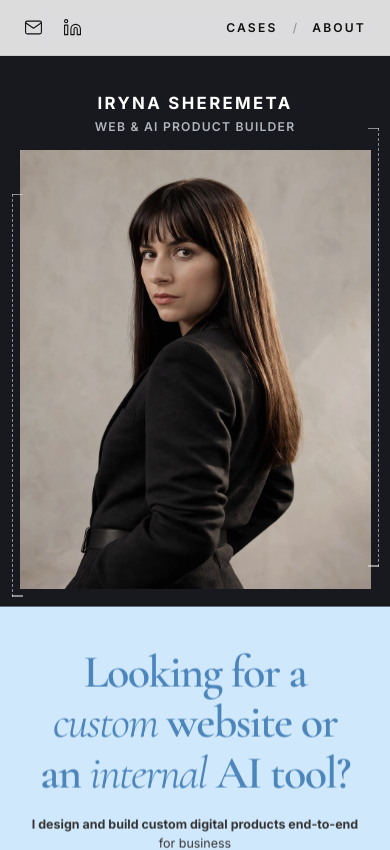
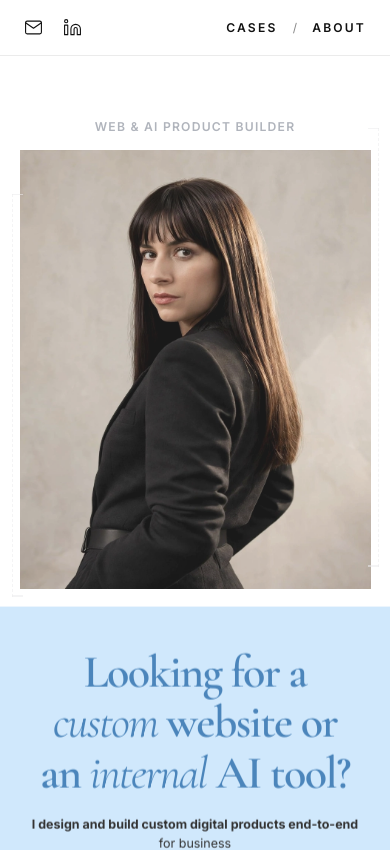
Before and after one commit to Irene2828/porfoliojuly, a Next.js app: page / in a window 390 px wide. Shown: the top 850 px of the page. Built offline with nearby package versions, Linux system fonts and the light colour scheme; no server answers; the database is empty; a web font is replaced by a local one.

Commit message:
Animate black hero background slide out from bottom and header slide out from top

```diff
--- a/src/app/components/Header.css
+++ b/src/app/components/Header.css
@@ -24,7 +24,8 @@
   z-index: 1000;
   pointer-events: auto;
   opacity: 0;
-  animation: headerReveal 0.6s cubic-bezier(0.16, 1, 0.3, 1) calc(var(--hero-intro-delay) + var(--hero-motion-duration) - 0.2s) forwards;
+  transform: translateY(-100%);
+  animation: headerSlideDown 0.75s cubic-bezier(0.16, 1, 0.3, 1) calc(var(--hero-intro-delay) + var(--hero-motion-duration) - 0.2s) forwards;
 }
 
 /* Left side on Desktop: Social Icons */
@@ -315,7 +316,7 @@
     border-bottom: 1px solid rgba(0, 0, 0, 0.08) !important;
     opacity: 0;
     transform: translateY(-100%);
-    animation: headerSlideDown 0.65s cubic-bezier(0.16, 1, 0.3, 1) calc(var(--hero-intro-delay) + var(--hero-motion-duration) - 0.2s) forwards !important;
+    animation: headerSlideDown 0.5s cubic-bezier(0.16, 1, 0.3, 1) 0.25s forwards !important;
   }
 
   .header-nav-desktop,
--- a/src/app/components/Hero.css
+++ b/src/app/components/Hero.css
@@ -47,7 +47,8 @@
   z-index: 1;
   pointer-events: none;
   opacity: 0;
-  animation: heroBgFadeIn 0.6s cubic-bezier(0.16, 1, 0.3, 1) calc(var(--hero-intro-delay) + var(--hero-motion-duration) - 0.2s) forwards;
+  transform: translateY(100%);
+  animation: heroBgSlideUp 0.75s cubic-bezier(0.16, 1, 0.3, 1) calc(var(--hero-intro-delay) + var(--hero-motion-duration) - 0.2s) forwards;
 }
 
 /* Modern minimal dot matrix pattern for AI Product Builder aesthetic */
@@ -65,12 +66,14 @@
   z-index: 0;
 }
 
-@keyframes heroBgFadeIn {
+@keyframes heroBgSlideUp {
   0% {
     opacity: 0;
+    transform: translateY(100%);
   }
   100% {
     opacity: 1;
+    transform: translateY(0);
   }
 }
 
@@ -777,6 +780,9 @@
     border-left: none !important;
     border-bottom: none !important;
     z-index: 0 !important;
+    opacity: 0 !important;
+    transform: translateY(100%) !important;
+    animation: heroBgSlideUp 0.55s cubic-bezier(0.16, 1, 0.3, 1) 0.25s forwards !important;
   }
 
   /* Hide ONLY headline decor squares on mobile (keep decor frame behind portrait photo) */
```
